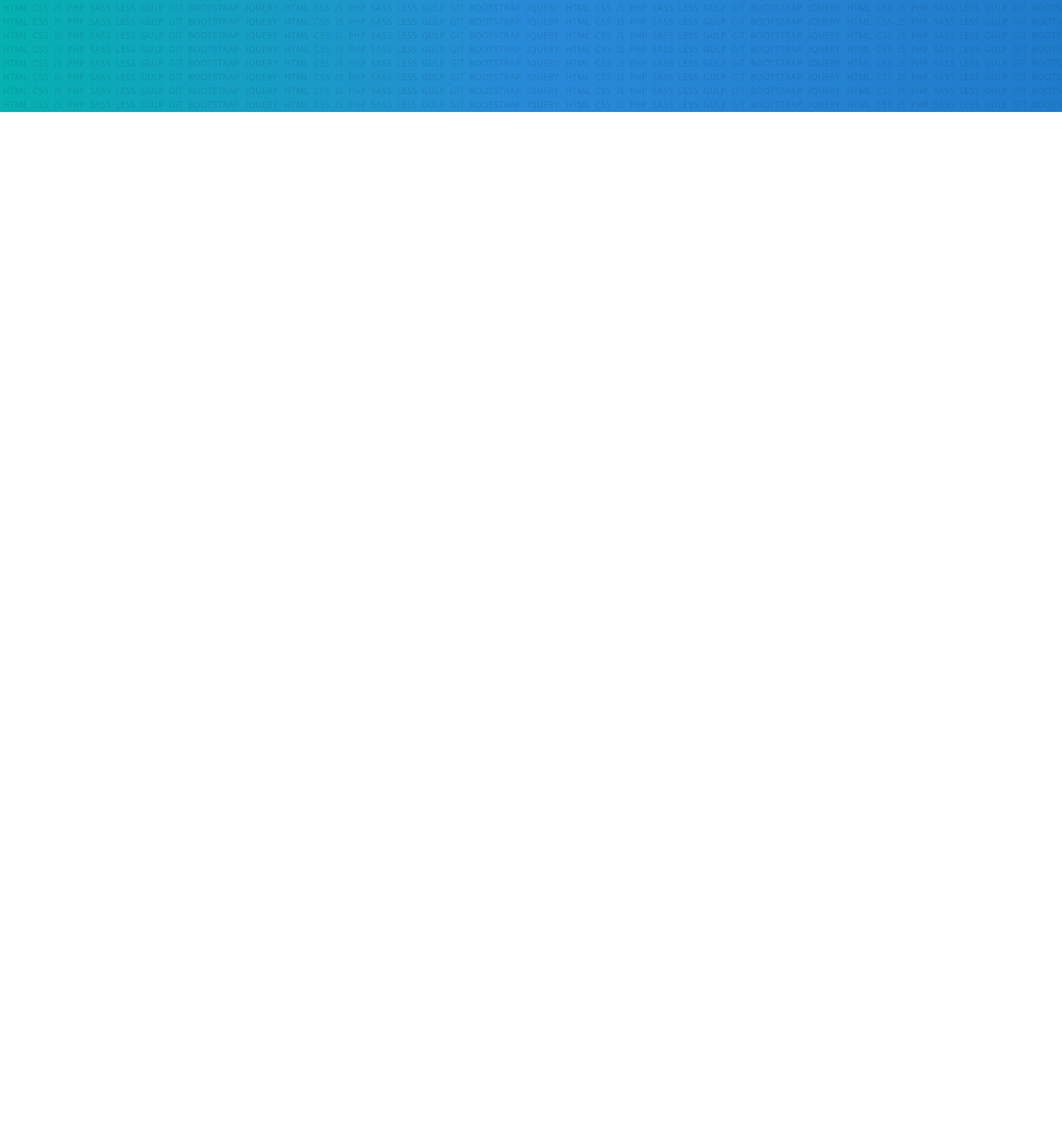
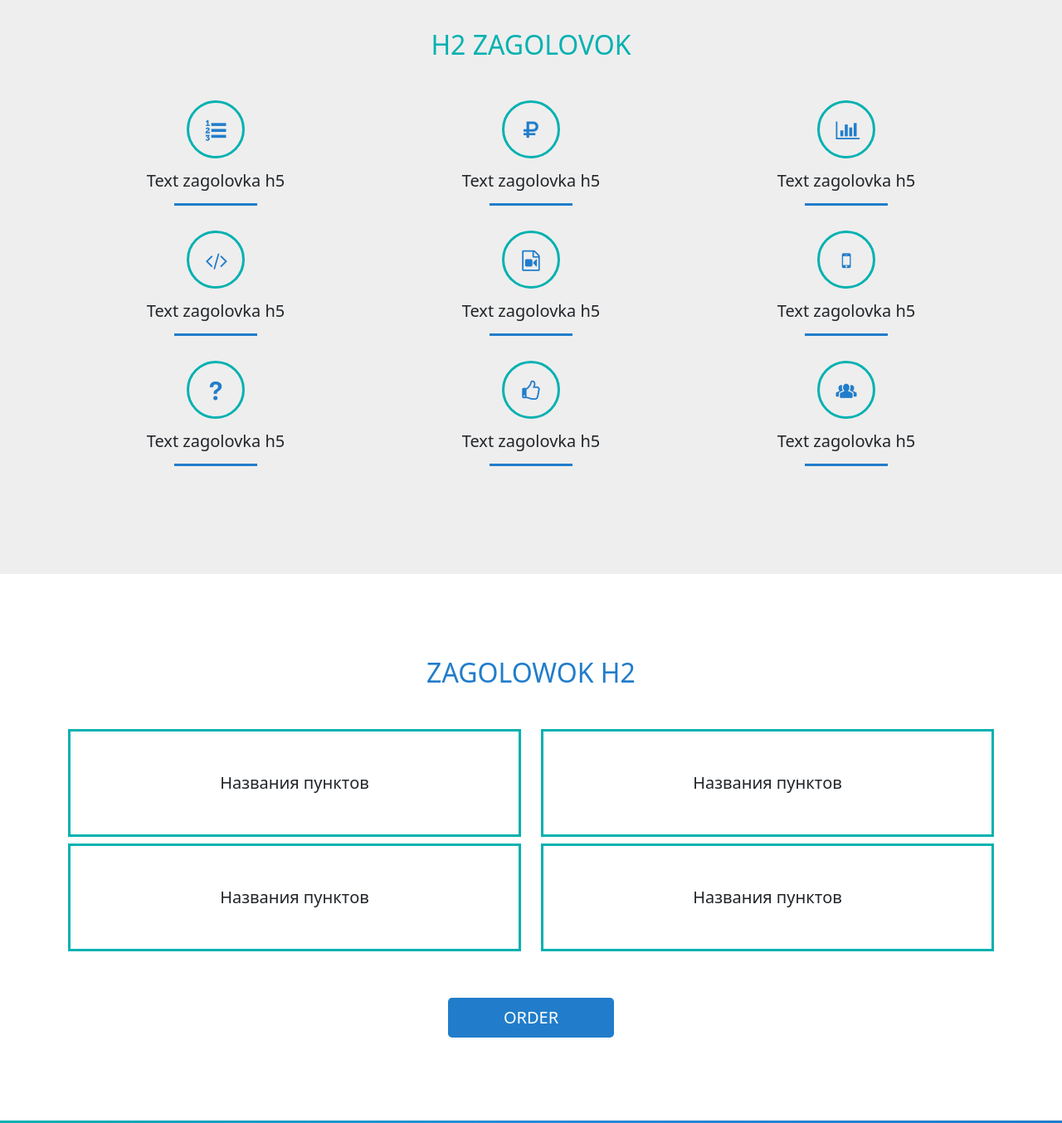
Before and after one commit to MaksimWBC/Boots1, a plain HTML site: page index.html in a window 1280 px wide. Shown: the part 681-2035 px from the top of the page at 83% size. Before the commit the page ends 816 px from the top, so only its background shows below. Drawn offline with Linux system fonts and the light colour scheme.

Commit message:
next commit

```diff
--- a/css/style.css
+++ b/css/style.css
@@ -1,3 +1,9 @@
+:root {
+
+}
+
+
+
 header, footer, section {
     padding: 100px 0;
 }
@@ -68,3 +74,43 @@ left: 0;
 width: 100%;
 height: 100%;
 }
+
+.color1 {
+    color: #05b1b1;
+}
+
+.color2 {
+    color: #217dcb;
+}
+
+.about {
+    background-color: #eee;
+}
+
+.about i {
+    font-size: 25px;
+    color: #217dcb;
+}
+
+.itd_circle {
+    width: 70px;
+    height: 70px;
+    margin: 0 auto 15px;
+    border: 3px solid #05b1b1;
+    border-radius: 50%;
+    display: flex;
+    align-items: center;
+    justify-content: center;
+}
+
+.line {
+    width: 100px;
+    height: 3px;
+    background-color: #217dcb;
+    margin: 15px auto 30px;
+}
+
+.forwhom h5 {
+    padding: 50px;
+    border: 3px solid #05b1b1;
+}
--- a/index.html
+++ b/index.html
@@ -23,7 +23,90 @@
             </div>
         </div>
     </header>
-
+    <section class="about">
+      <div class="container">
+        <div class="row">
+          <div class="col-12">
+            <h2 class="color1 text-center text-uppercase mb-5">H2 Zagolovok</h2>
+          </div>
+        </div>
+        <div class="row">
+          <div class="col-xl-4 col-md-6 col-sm-12">
+            <div class="itd_circle"><i class="icon-list-numbered"></i></div>
+            <h5 class="text-center"> Text zagolovka h5 </h5>
+            <div class="line"></div>
+          </div>
+          <div class="col-xl-4 col-md-6 col-sm-12">
+            <div class="itd_circle"><i class="icon-rouble"></i></div>
+            <h5 class="text-center"> Text zagolovka h5 </h5>
+            <div class="line"></div>
+          </div>
+          <div class="col-xl-4 col-md-6 col-sm-12">
+            <div class="itd_circle"><i class="icon-chart-bar"></i></div>
+            <h5 class="text-center"> Text zagolovka h5 </h5>
+            <div class="line"></div>
+          </div>
+          <div class="col-xl-4 col-md-6 col-sm-12">
+            <div class="itd_circle"><i class="icon-code"></i></div>
+            <h5 class="text-center"> Text zagolovka h5 </h5>
+            <div class="line"></div>
+          </div>
+          <div class="col-xl-4 col-md-6 col-sm-12">
+            <div class="itd_circle"><i class="icon-file-video"></i></div>
+            <h5 class="text-center"> Text zagolovka h5 </h5>
+            <div class="line"></div>
+          </div>
+          <div class="col-xl-4 col-md-6 col-sm-12">
+            <div class="itd_circle"><i class="icon-mobile"></i></div>
+            <h5 class="text-center"> Text zagolovka h5 </h5>
+            <div class="line"></div>
+          </div>
+          <div class="col-xl-4 col-md-6 col-sm-12">
+            <div class="itd_circle"><i class="icon-help"></i></div>
+            <h5 class="text-center"> Text zagolovka h5 </h5>
+            <div class="line"></div>
+          </div>
+          <div class="col-xl-4 col-md-6 col-sm-12">
+            <div class="itd_circle"><i class="icon-thumbs-up"></i></div>
+            <h5 class="text-center"> Text zagolovka h5 </h5>
+            <div class="line"></div>
+          </div>
+          <div class="col-xl-4 col-md-6 col-sm-12">
+            <div class="itd_circle"><i class="icon-group"></i></div>
+            <h5 class="text-center"> Text zagolovka h5 </h5>
+            <div class="line"></div>
+          </div>
+        </div>
+      </div>
+    </section>
+    <section class="forwhom">
+      <div class="container">
+        <div class="row">
+          <div class="col-12">
+            <h2 class="color2 text-center text-uppercase mb-5"> Zagolowok H2 </h2>
+          </div>
+        </div>
+        <div class="row mb-5">
+          <div class="col-md-6 col-sm-12">
+            <h5 class="text-center">Названия пунктов</h5>
+          </div>
+          <div class="col-md-6 col-sm-12">
+            <h5 class="text-center">Названия пунктов</h5>
+          </div>
+          <div class="col-md-6 col-sm-12">
+            <h5 class="text-center">Названия пунктов</h5>
+          </div>
+          <div class="col-md-6 col-sm-12">
+            <h5 class="text-center">Названия пунктов</h5>
+          </div>
+        </div>
+        <div class="row">
+          <div class="col-12">
+            <a href="#footer" class="btn btn-lg text-uppercase btn_itd">Order</a>
+          </div>
+        </div>
+      </div>
+    </section>
     <footer id="footer">
 
     </footer>
@@ -47,3 +130,6 @@
     <script src="js/bootstrap.bundle.min.js"></script>
 </body>
 </html>
+
+
+<!-- Чтобы создать отступы, можно использовать следующуб запись: mb - для марджина и в данном случае боттом; или pb - для падинга. Целая запись выглядит так: mb-5 и записывается в класс.  -->
```
